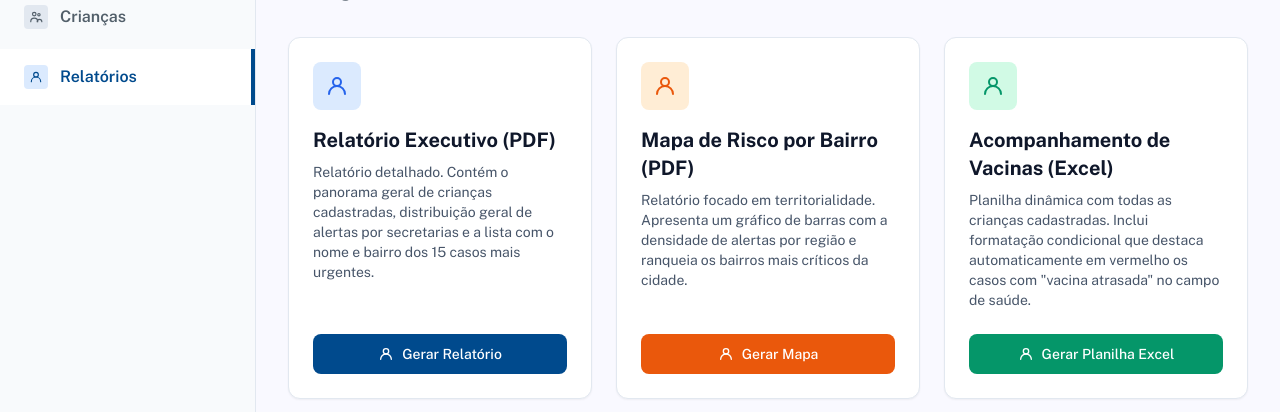
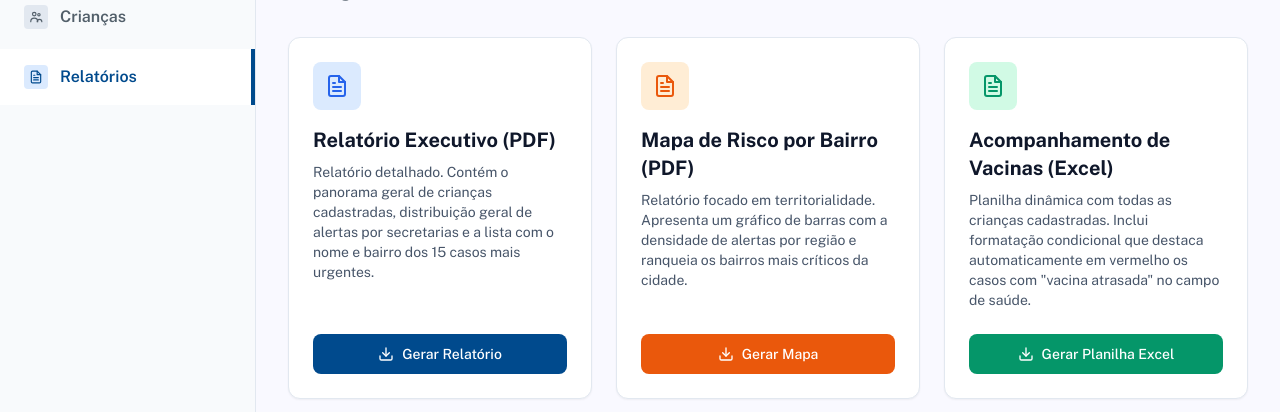
Before and after one commit to rochajrdev/painel-acompanhamento-infantil, a Next.js app in the folder frontend/: page /reports in a window 1280 px wide. Shown: the part 223-635 px from the top of the page. Built offline with nearby package versions, Linux system fonts and the light colour scheme; no server answers; sample sign-in values are in the browser's storage.

Commit message:
fix(frontend): Adicionar tipos de ícones e implementações que estejam faltando.

```diff
--- a/frontend/components/Icon.tsx
+++ b/frontend/components/Icon.tsx
@@ -13,7 +13,10 @@ export type IconName =
   | "education"
   | "social"
   | "user"
-  | "logout";
+  | "logout"
+  | "download"
+  | "document"
+  | "file-pdf";
 
 export function Icon({ name, className = "h-4 w-4" }: { name: IconName; className?: string }) {
   const common = {
@@ -141,6 +144,41 @@ export function Icon({ name, className = "h-4 w-4" }: { name: IconName; classNam
     );
   }
 
+  if (name === "download") {
+    return (
+      <svg {...common}>
+        <path d="M21 15v4a2 2 0 0 1-2 2H5a2 2 0 0 1-2-2v-4" />
+        <polyline points="7 10 12 15 17 10" />
+        <line x1="12" y1="15" x2="12" y2="3" />
+      </svg>
+    );
+  }
+
+  if (name === "document") {
+    return (
+      <svg {...common}>
+        <path d="M14 2H6a2 2 0 0 0-2 2v16a2 2 0 0 0 2 2h12a2 2 0 0 0 2-2V8z" />
+        <polyline points="14 2 14 8 20 8" />
+        <line x1="16" y1="13" x2="8" y2="13" />
+        <line x1="16" y1="17" x2="8" y2="17" />
+        <polyline points="10 9 9 9 8 9" />
+      </svg>
+    );
+  }
+
+  if (name === "file-pdf") {
+    return (
+      <svg {...common}>
+        <path d="M14 2H6a2 2 0 0 0-2 2v16a2 2 0 0 0 2 2h12a2 2 0 0 0 2-2V8z" />
+        <polyline points="14 2 14 8 20 8" />
+        <path d="M9 15h1a1 1 0 0 0 1-1v-1a1 1 0 0 0-1-1H9v4Z" />
+        <path d="M13 15v-4h2a1 1 0 0 1 1 1v0a1 1 0 0 1-1 1h-2" />
+        <path d="M17 15v-4h2" />
+        <path d="M17 13h1" />
+      </svg>
+    );
+  }
+
   if (name === "user") {
     return (
       <svg {...common}>
```
